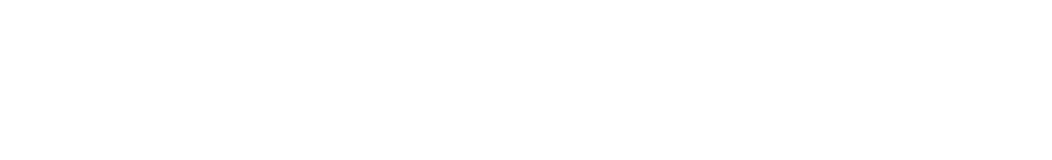
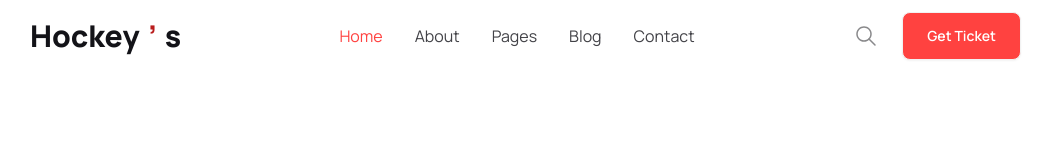
Before and after one commit to HumayunKabirSobuj/Assignment-3, a plain HTML site: page index.html in a window 1280 px wide. Shown: the whole page, without its empty margins (123-1175 px from the left). Drawn offline with nearby package versions, Linux system fonts and the light colour scheme.

Commit message:
navbar complete

```diff
--- a/index.html
+++ b/index.html
@@ -22,11 +22,9 @@
     <!-- ----------------- -->
 
     <style>
-
-            .font-manrope{
+        .font-manrope {
             font-family: 'Manrope', sans-serif;
         }
-
     </style>
 
     <script>
@@ -44,14 +42,49 @@
 
 
 
-</head >
+</head>
 
-<body >
+<body>
 
     <header class="font-manrope container mx-auto px-6 md:px-20 lg:px-32">
 
 
-
+        <div class="navbar bg-base-100">
+            <div class="navbar-start">
+                <div class="dropdown">
+                    <div tabindex="0" role="button" class="btn btn-ghost lg:hidden">
+                        <svg xmlns="http://www.w3.org/2000/svg" class="h-5 w-5" fill="none" viewBox="0 0 24 24"
+                            stroke="currentColor">
+                            <path stroke-linecap="round" stroke-linejoin="round" stroke-width="2"
+                                d="M4 6h16M4 12h8m-8 6h16" />
+                        </svg>
+                    </div>
+                    <ul tabindex="0"
+                        class="menu menu-sm dropdown-content mt-3 z-[1] p-2 shadow bg-base-100 rounded-box w-52">
+                        <li><a><span class="font-normal text-base text-[#FF4240]">Home</span></a></li>
+                        <li><a><span class=" font-normal text-[#424247] text-base">About</span></a></li>
+                        <li><a><span class=" font-normal text-[#424247] text-base">Pages</span></a></li>
+                        <li><a><span class=" font-normal text-[#424247] text-base">Blog</span></a></li>
+                        <li><a><span class=" font-normal text-[#424247] text-base">Contact</span></a></li>
+                    </ul>
+                </div>
+                <a class="btn btn-ghost text-3xl font-extrabold text-[#131318] ">Hockey<span
+                        class="text-red-700">’</span>s</a>
+            </div>
+            <div class="navbar-center hidden lg:flex">
+                <ul class="menu menu-horizontal px-1">
+                    <li><a><span class="font-normal text-base text-[#FF4240]">Home</span></a></li>
+                    <li><a><span class=" font-normal text-[#424247] text-base">About</span></a></li>
+                    <li><a><span class=" font-normal text-[#424247] text-base">Pages</span></a></li>
+                    <li><a><span class=" font-normal text-[#424247] text-base">Blog</span></a></li>
+                    <li><a><span class=" font-normal text-[#424247] text-base">Contact</span></a></li>
+                </ul>
+            </div>
+            <div class="navbar-end lg:flex md:flex gap-6">
+                <img class="lg:flex md:flex hidden" src="Images/search.svg" alt="">
+                <a class="btn text-white px-6 py-4 bg-[#FF4240] duration-500">Get Ticket</a>
+            </div>
+        </div>
 
 
     </header>
@@ -59,7 +92,7 @@
 
 
 
-    <main  class="font-manrope container mx-auto px-6 md:px-20 lg:px-32">
+    <main class="font-manrope container mx-auto px-6 md:px-20 lg:px-32">
 
 
     </main>
```
Also changed, not shown: Images/search.svg (added). Lines whose indentation alone changed are shown as unchanged.
